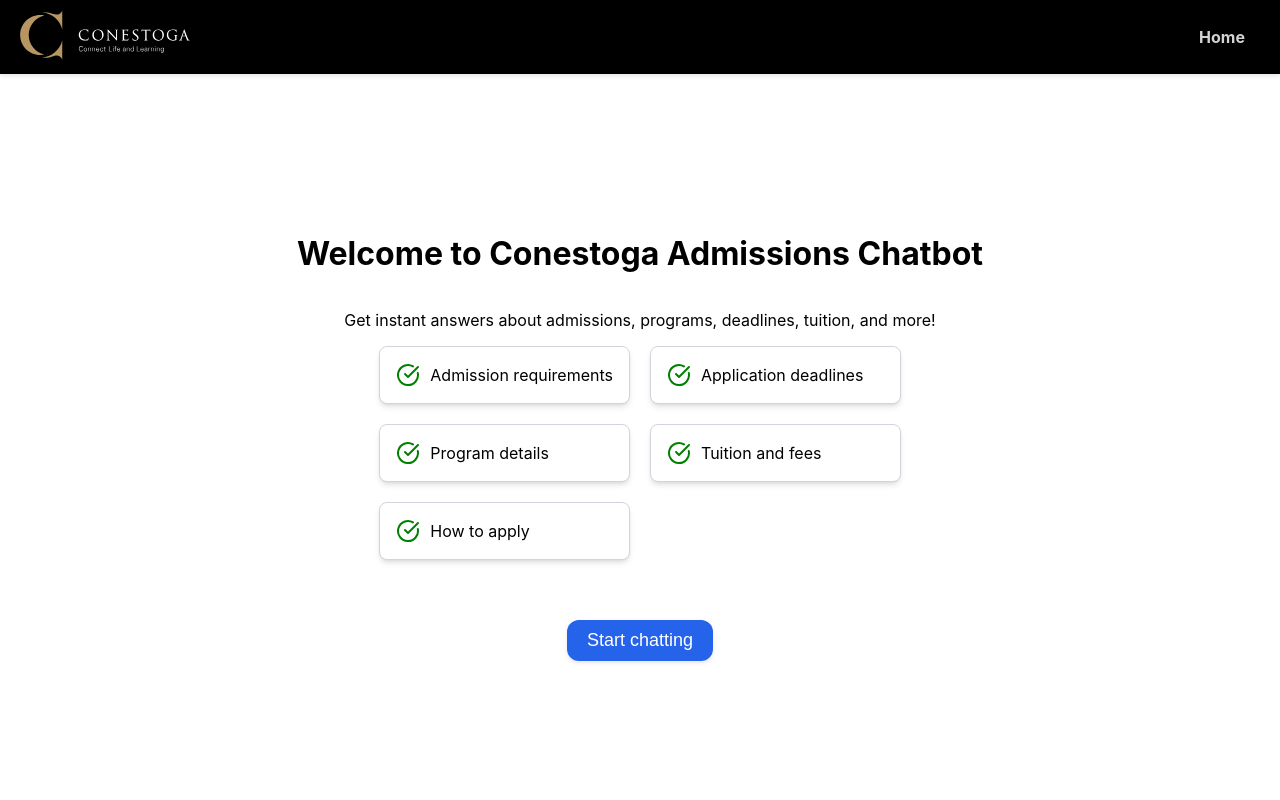
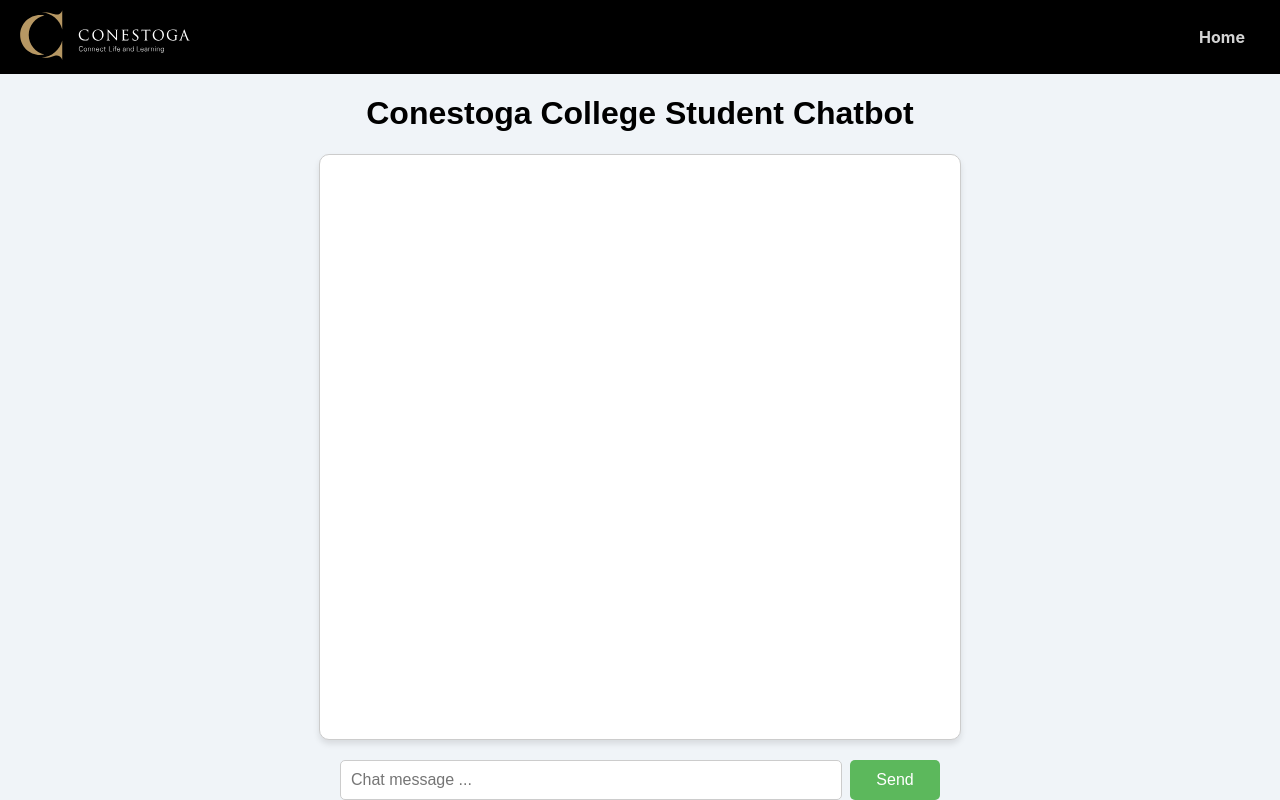
Before and after one commit to yucehasan/student-admission-chatbot, a React (Create React App) app in the folder frontend/: page /chat-api in a window 1280 px wide. Built offline with nearby package versions, Linux system fonts and the light colour scheme; the HTML template or start-up script is replaced by a standard one.

Commit message:
Add http chat endpoint

```diff
--- /dev/null
+++ b/frontend/src/AlternateChatScreen.tsx
@@ -0,0 +1,137 @@
+import React, { useState, useEffect, useMemo } from 'react'
+
+const styles: { [key: string]: React.CSSProperties } = {
+  container: {
+    display: 'flex',
+    flexDirection: 'column',
+    alignItems: 'center',
+    justifyContent: 'center',
+    height: '100vh',
+    backgroundColor: '#f0f4f8',
+    fontFamily: 'Arial, sans-serif'
+  },
+  chatBox: {
+    width: '80%',
+    maxWidth: '600px',
+    border: '1px solid #ccc',
+    borderRadius: '10px',
+    padding: '20px',
+    backgroundColor: '#fff',
+    boxShadow: '0px 4px 6px rgba(0, 0, 0, 0.1)',
+    display: 'flex',
+    flexDirection: 'column',
+    height: '80%',
+    overflowY: 'scroll'
+  },
+  message: {
+    borderRadius: '8px',
+    padding: '10px',
+    margin: '5px 0',
+    maxWidth: '70%',
+    wordWrap: 'break-word'
+  },
+  myMessage: {
+    backgroundColor: '#d1f7d1',
+    alignSelf: 'flex-end'
+  },
+  otherMessage: {
+    backgroundColor: '#f1f1f1',
+    alignSelf: 'flex-start'
+  },
+  inputContainer: {
+    display: 'flex',
+    justifyContent: 'space-between',
+    marginTop: '20px',
+    width: '100%',
+    maxWidth: '600px'
+  },
+  input: {
+    width: '80%',
+    padding: '10px',
+    border: '1px solid #ccc',
+    borderRadius: '5px',
+    fontSize: '16px'
+  },
+  sendButton: {
+    width: '15%',
+    padding: '10px',
+    border: 'none',
+    backgroundColor: '#5cb85c',
+    color: '#fff',
+    borderRadius: '5px',
+    cursor: 'pointer',
+    fontSize: '16px'
+  }
+}
+
+const AlternateChatScreen = () => {
+  const clientId = useMemo(() => Math.floor(new Date().getTime() / 1000), [])
+
+  const [message, setMessage] = useState<string>('')
+  const [messages, setMessages] = useState<Array<any>>([])
+
+  const url = 'http://0.0.0.0:3004/chat/'
+
+  const sendMessage = () => {
+    console.log('Sending message:', message)
+
+    if (message.trim() === '') {
+      return
+    }
+    // Send request to url defined above
+    fetch(url, {
+      method: 'POST',
+      headers: {
+        'Content-Type': 'application/json'
+      },
+      body: JSON.stringify({ message })
+    })
+      .then((response) => response.json())
+      .then((data) => {
+        setMessages((prevMessages) => [
+          ...prevMessages,
+          { clientId, message },
+          { clientId: 0, message: data.message }
+        ])
+      })
+      .catch((error) => {
+        console.error('Error:', error)
+      })
+    setMessage('')
+  }
+
+  return (
+    <div style={styles.container}>
+      <h1>Conestoga College Student Chatbot</h1>
+      <div style={styles.chatBox}>
+        {messages.map((value, index) => (
+          <div
+            key={index}
+            style={{
+              ...styles.message,
+              ...(value.clientId === clientId
+                ? styles.myMessage
+                : styles.otherMessage)
+            }}
+          >
+            <p>{value.message}</p>
+          </div>
+        ))}
+      </div>
+      <div style={styles.inputContainer}>
+        <input
+          style={styles.input}
+          type="text"
+          placeholder="Chat message ..."
+          onChange={(e) => setMessage(e.target.value)}
+          value={message}
+        />
+        <button style={styles.sendButton} onClick={sendMessage}>
+          Send
+        </button>
+      </div>
+    </div>
+  )
+}
+
+export default AlternateChatScreen
--- a/frontend/src/App.jsx
+++ b/frontend/src/App.jsx
@@ -1,3 +1,4 @@
+import AlternateChatScreen from './AlternateChatScreen.tsx';
 import ChatScreen from './ChatScreen.tsx'
 import Header from './Header.tsx'
 import Home from './Home.tsx'
@@ -11,6 +12,7 @@
     <Routes>
       <Route path="/" element={<Home />} />
       <Route path="/chat" element={<ChatScreen />} />
+      <Route path="/chat-api" element={<AlternateChatScreen />} />
       <Route path="*" element={<Home />} />
     </Routes>
   </BrowserRouter>
```
